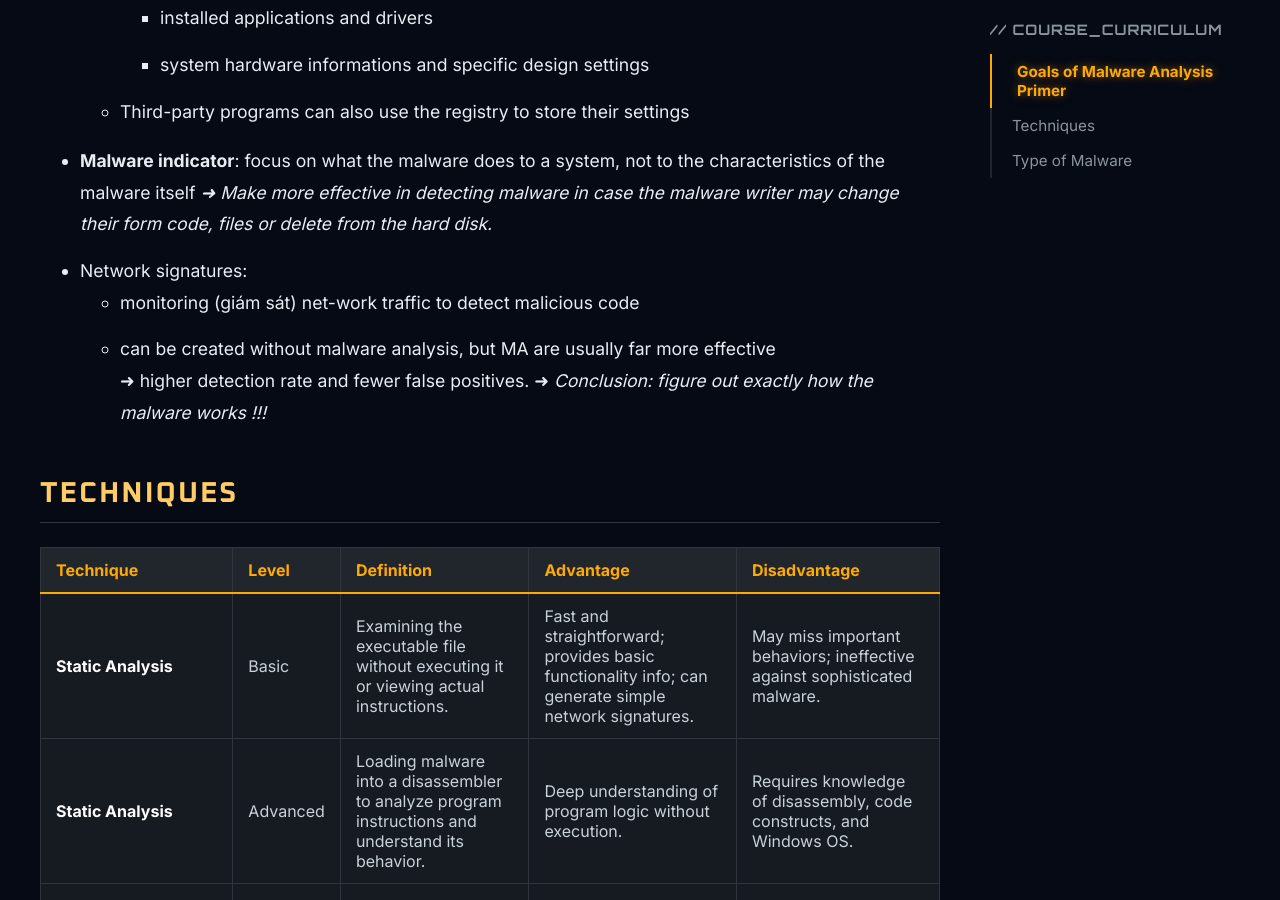
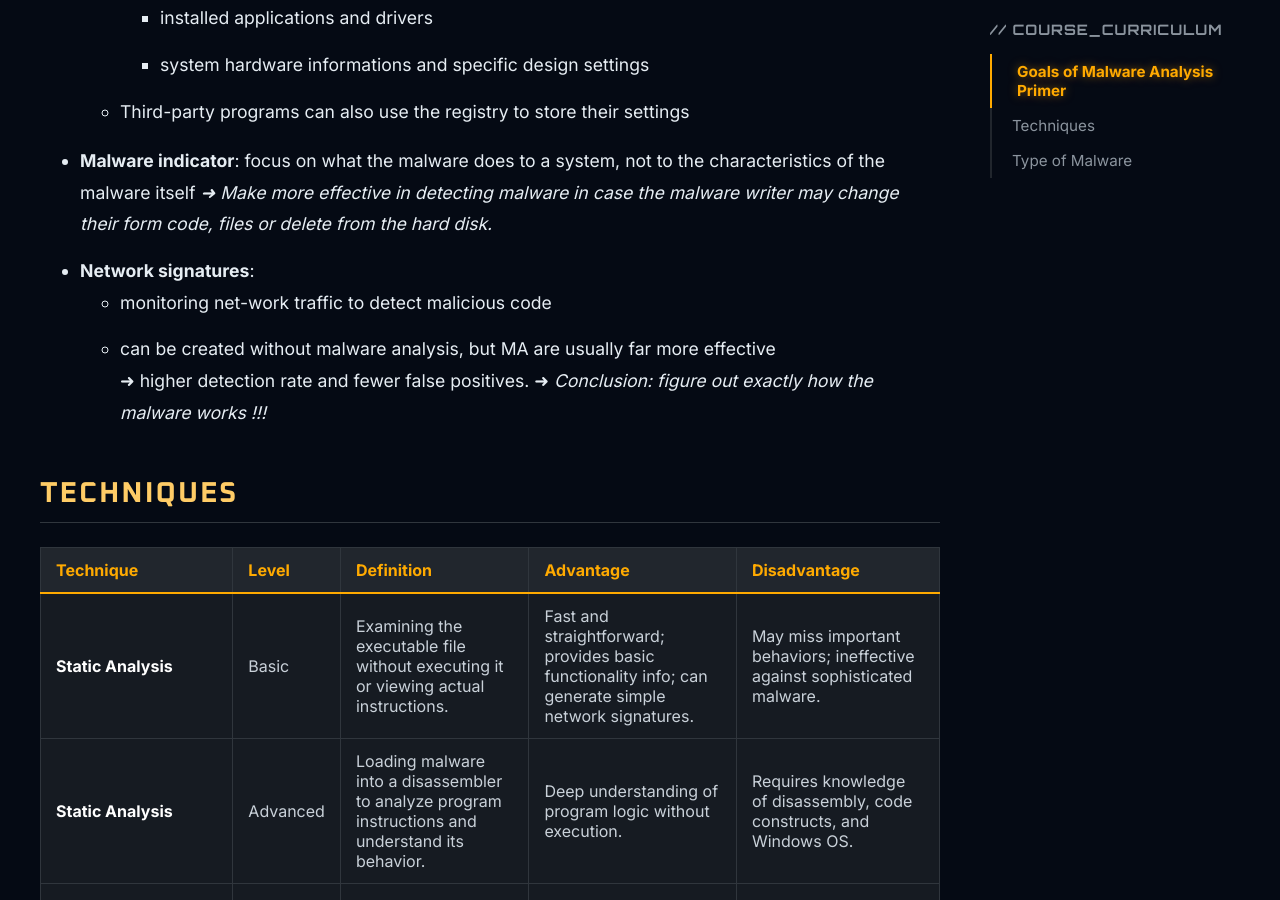
Before and after one commit to kaiversus/kaiversus.github.io, a Jekyll site: the page built from _courses/malware/chapter_1.md, in a window 1280 px wide and 900 px high, scrolled down 1009 px. Built offline with Jekyll 4.4.1, drawn with Linux system fonts in a browser that asks for light colours; some web fonts are replaced.

Commit message:
Update chapter_1.md

```diff
--- a/_courses/malware/chapter_1.md
+++ b/_courses/malware/chapter_1.md
@@ -22,8 +22,8 @@ description: "Goals of Malware Analysis Primer, techniques, types of malware"
 - **Malware indicator**: focus on what the malware does to a system, not to the characteristics of the malware itself
 *➜ Make more effective in detecting malware in case the malware writer may change their form code, files or delete from the hard disk.*
 
-- Network signatures:
-    + monitoring (giám sát) net-work traffic to detect malicious code
+- **Network signatures**:
+    + monitoring net-work traffic to detect malicious code
     + can be created without malware analysis, but MA are usually far more effective
 ➜ higher detection rate and fewer false positives.
 ➜ *Conclusion: figure out exactly how the malware works !!!*
```
